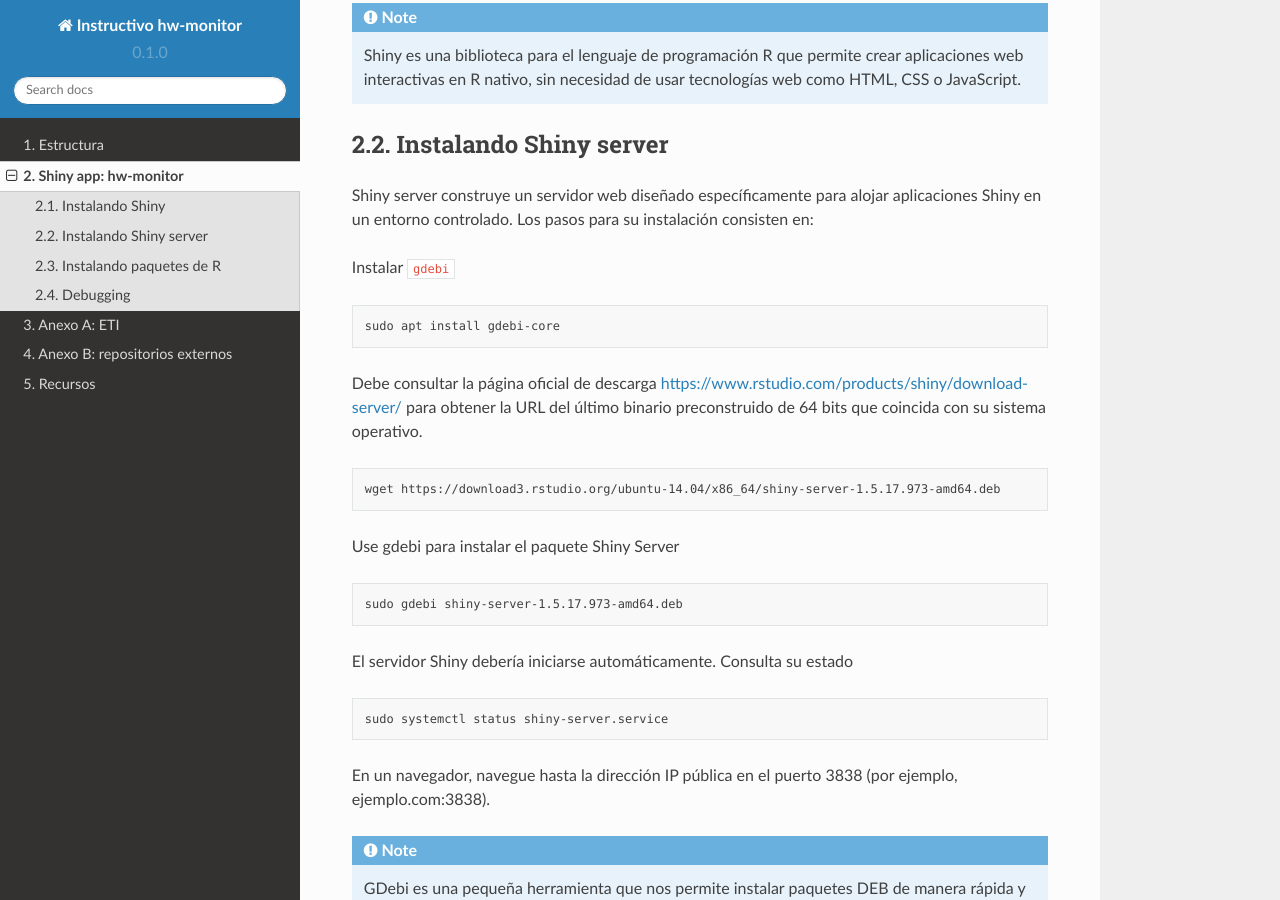
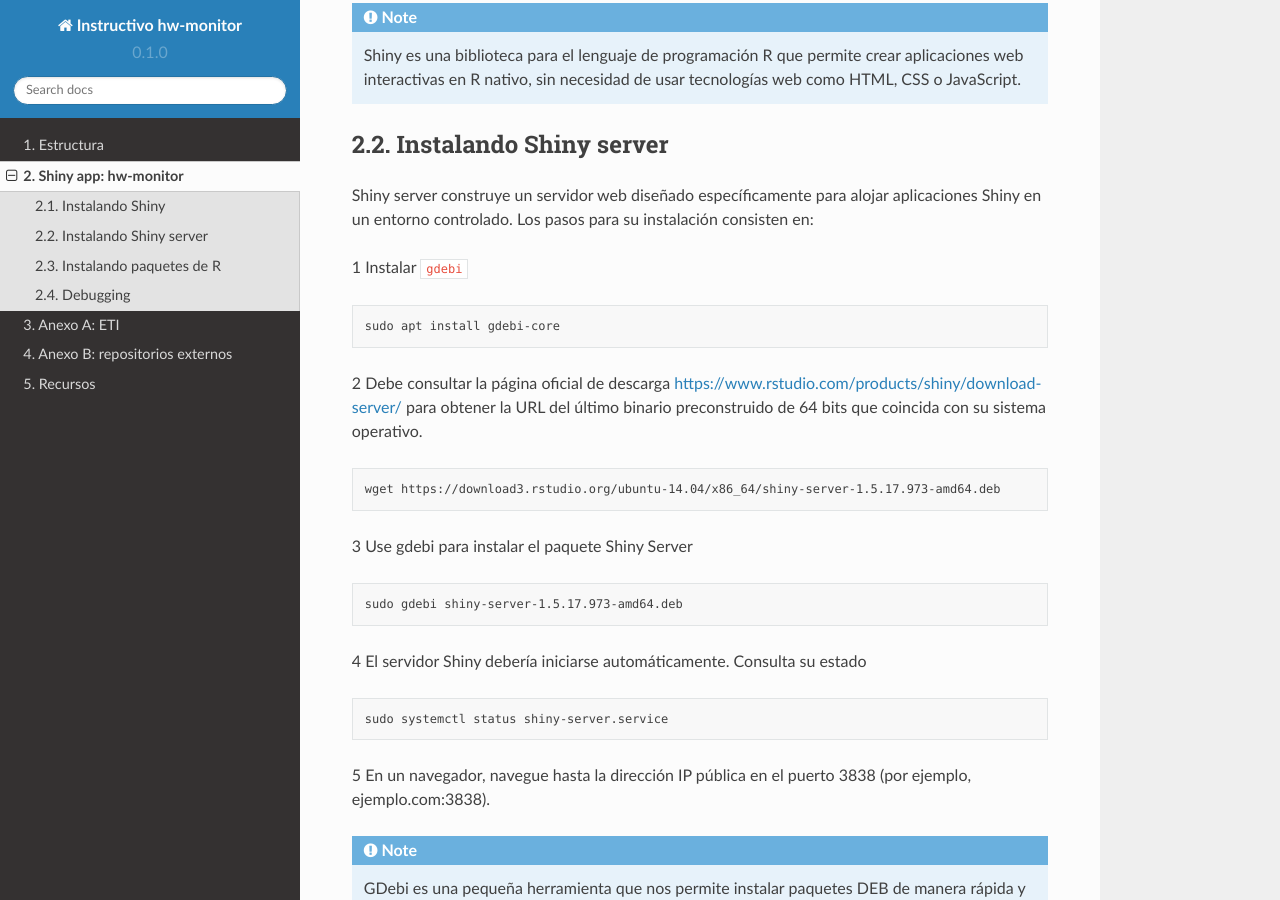
Before and after one commit to chsegura/rtd-tutorial, a Sphinx documentation site: the page built from docs/source/monitor.rst, in a window 1280 px wide and 900 px high, scrolled down 1496 px. Built offline with Sphinx 7.4.7 and the Read the Docs theme 2.0.0, drawn with Linux system fonts in a browser that asks for light colours.

Commit message:
Update monitor.rst

```diff
--- a/docs/source/monitor.rst
+++ b/docs/source/monitor.rst
@@ -58,31 +58,31 @@ Instalando Shiny server
 
 Shiny server construye un servidor web diseñado específicamente para alojar aplicaciones Shiny en un entorno controlado. Los pasos para su instalación consisten en:
 
-Instalar ``gdebi``
+1 Instalar ``gdebi``
 
 .. code:: bash
 
    sudo apt install gdebi-core
 
-Debe consultar la página oficial de descarga https://www.rstudio.com/products/shiny/download-server/ para obtener la URL del último binario preconstruido de 64 bits que coincida con su sistema operativo.
+2 Debe consultar la página oficial de descarga https://www.rstudio.com/products/shiny/download-server/ para obtener la URL del último binario preconstruido de 64 bits que coincida con su sistema operativo.
 
 .. code:: bash
 
    wget https://download3.rstudio.org/ubuntu-14.04/x86_64/shiny-server-1.5.17.973-amd64.deb
 
-Use gdebi para instalar el paquete Shiny Server
+3 Use gdebi para instalar el paquete Shiny Server
 
 .. code:: bash
 
    sudo gdebi shiny-server-1.5.17.973-amd64.deb
 
-El servidor Shiny debería iniciarse automáticamente. Consulta su estado
+4 El servidor Shiny debería iniciarse automáticamente. Consulta su estado
 
 .. code:: bash
 
    sudo systemctl status shiny-server.service
 
-En un navegador, navegue hasta la dirección IP pública en el puerto 3838 (por ejemplo, ejemplo.com:3838).
+5 En un navegador, navegue hasta la dirección IP pública en el puerto 3838 (por ejemplo, ejemplo.com:3838).
 
 .. note::
    GDebi es una pequeña herramienta que nos permite instalar paquetes DEB de manera rápida y sencilla sin tener que lanzar el Centro de Software de Ubuntu.
```
